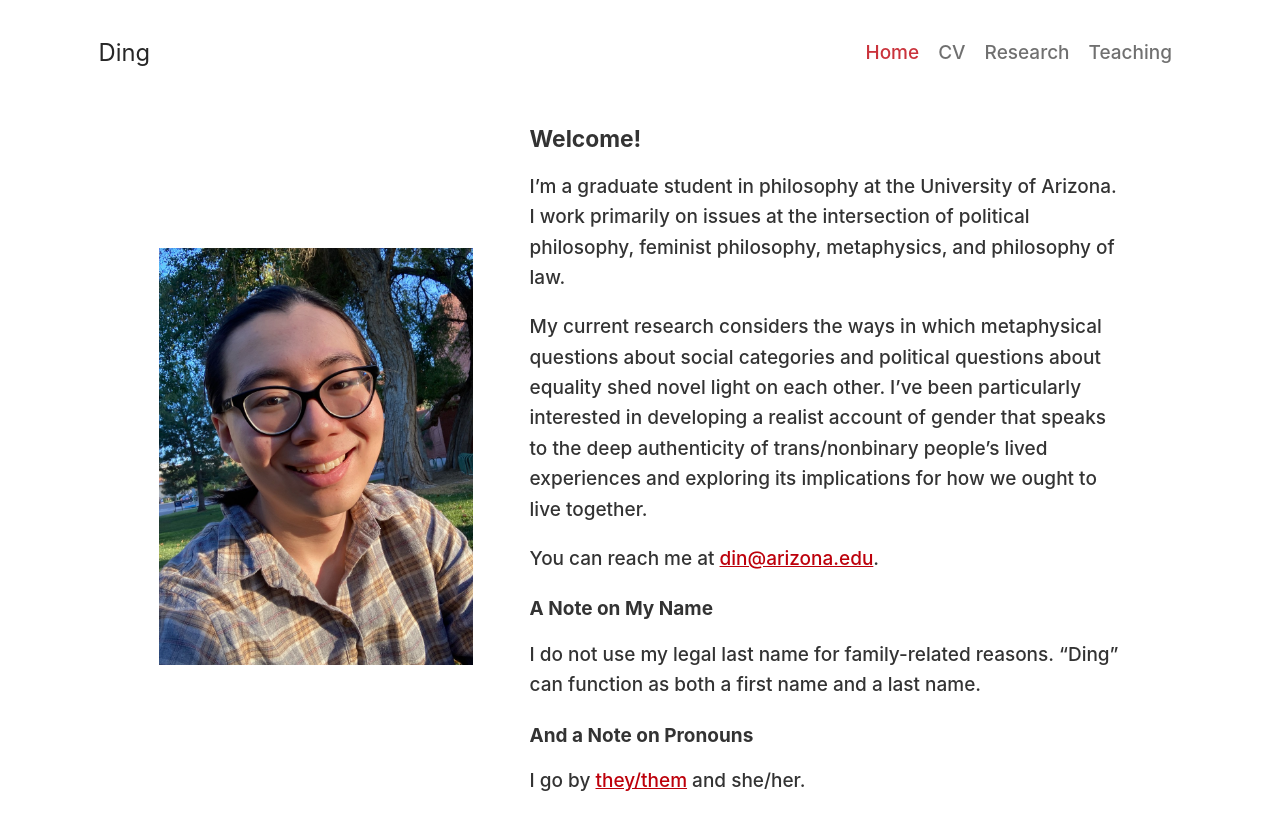
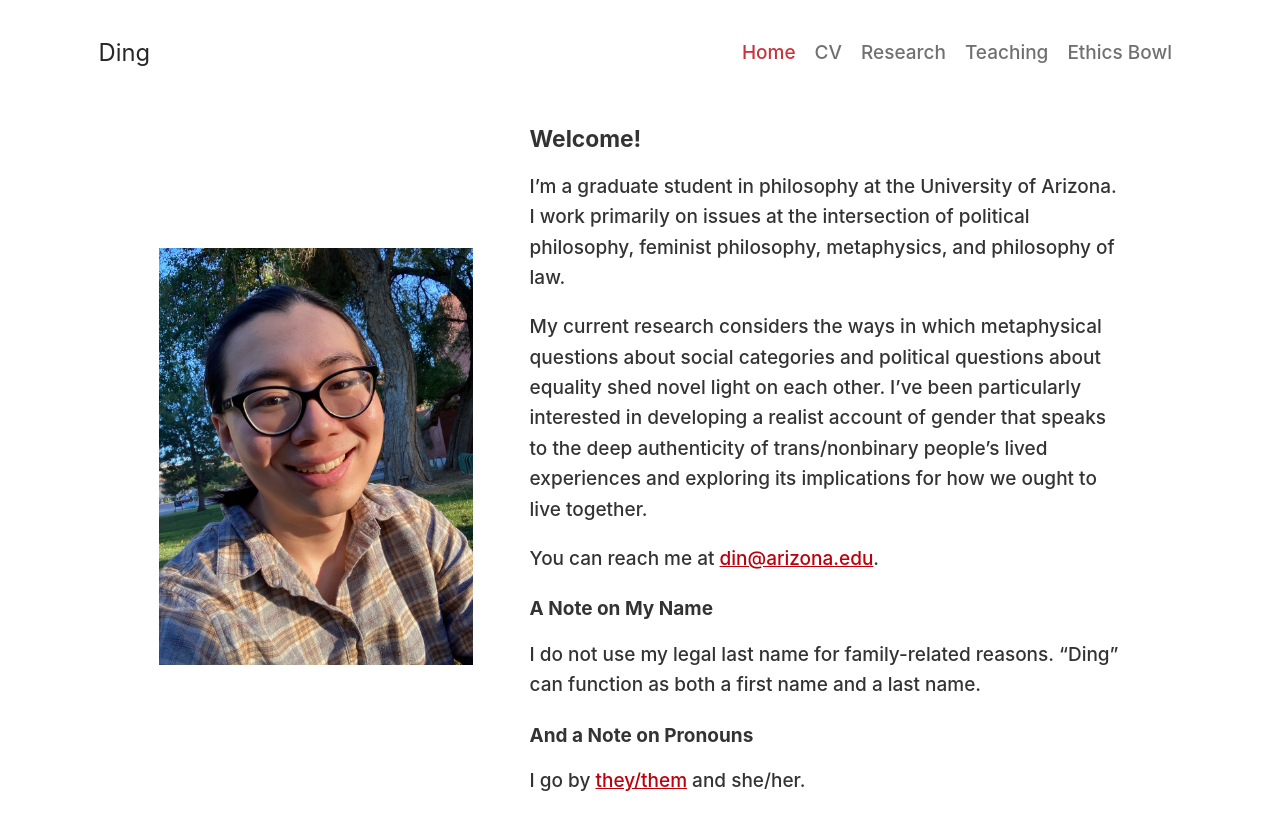
Before and after one commit to dingherself/dingherself.github.io, a Jekyll site: the page built from index.html, in a window 1280 px wide. Shown: the top 830 px of the page. Built offline with Jekyll 4.4.1, drawn with Linux system fonts in a browser that asks for light colours; nearby versions of some CDN libraries; some web fonts are replaced.

Commit message:
add ethics bowl to nav bar

```diff
--- a/_includes/navbar.html
+++ b/_includes/navbar.html
@@ -9,6 +9,10 @@
         {% assign pages_list = site.pages %}
         {% assign group = 'navigation' %}
         {% include pages_list.html %}
+
+        <li class="nav-item">
+          <a class="nav-link" href="https://philosophy.arizona.edu/intercollegiate-ethics-bowl">Ethics Bowl</a>
+        </li>
       </ul>
     </div>
   </nav>
```
